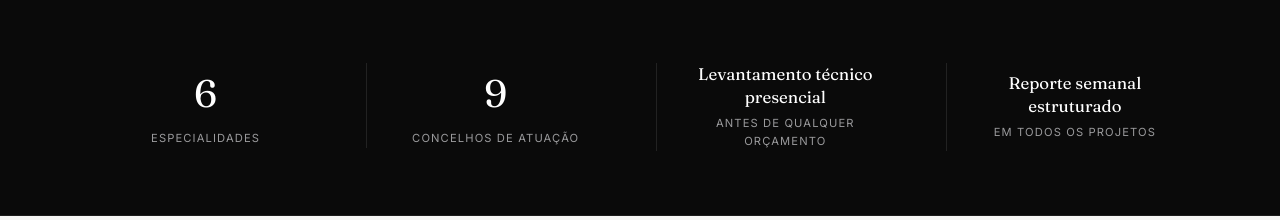
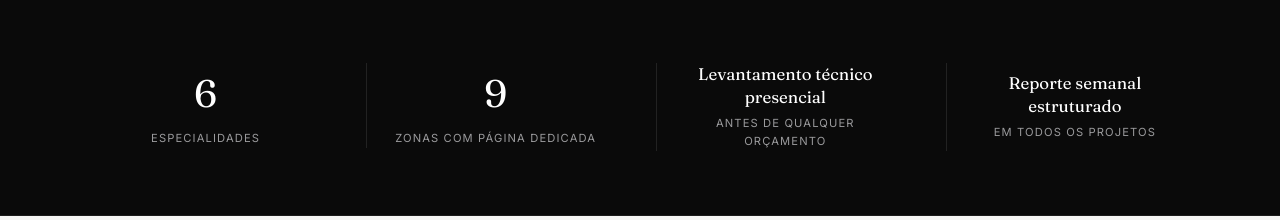
Before and after one commit to dsgrouppt/ds-group, a Next.js app in the folder website/: page / in a window 1280 px wide. Shown: the part 802-1022 px from the top of the page. Built offline with nearby package versions, Linux system fonts and the light colour scheme; no server answers.

Commit message:
fix(website): label Zonas com Pagina Dedicada (DataStrip.tsx)

```diff
--- a/website/src/components/sections/DataStrip.tsx
+++ b/website/src/components/sections/DataStrip.tsx
@@ -39,7 +39,7 @@ export function DataStrip() {
                 {siteConfig.locations.length}
               </b>
               <small className="block mt-1.5 text-[.7rem] tracking-[.1em] uppercase text-[#9a9a9c]">
-                Concelhos de Atuação
+                Zonas com Página Dedicada
               </small>
             </div>
           </Reveal>
```
